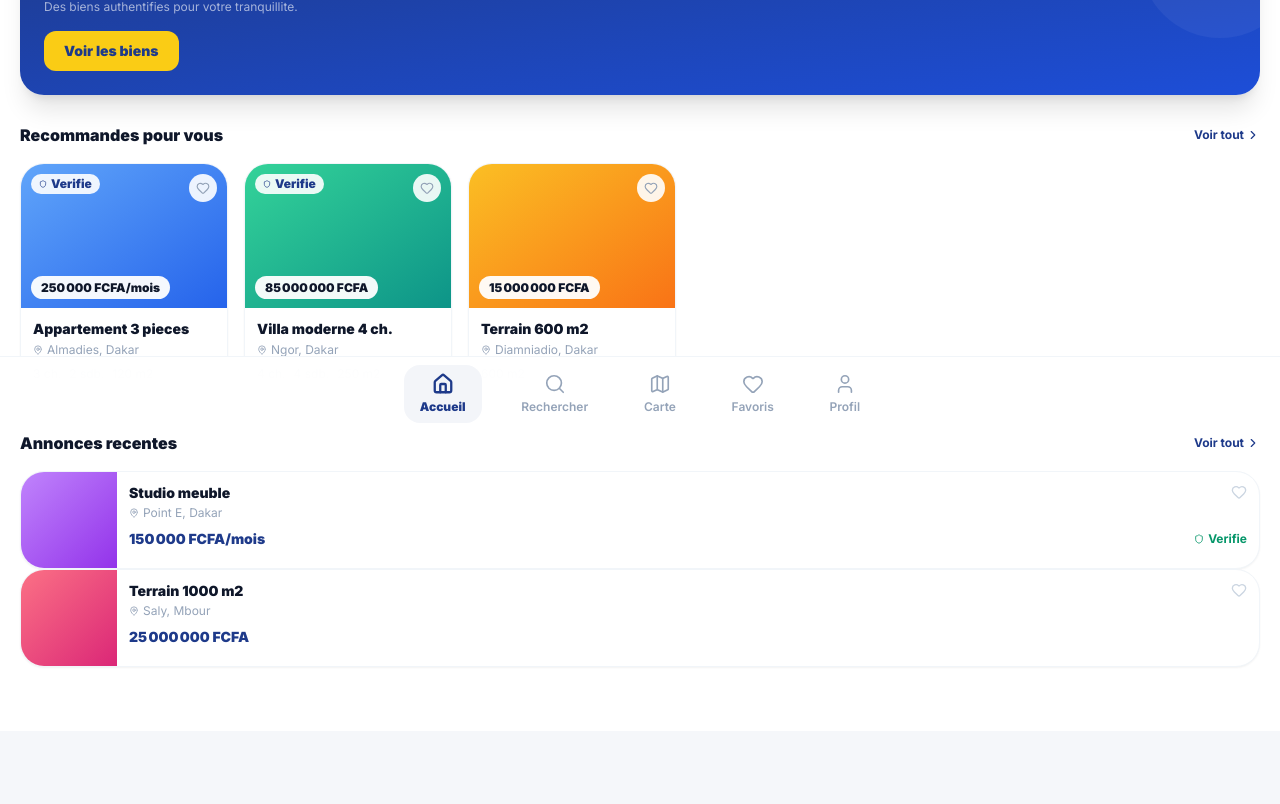
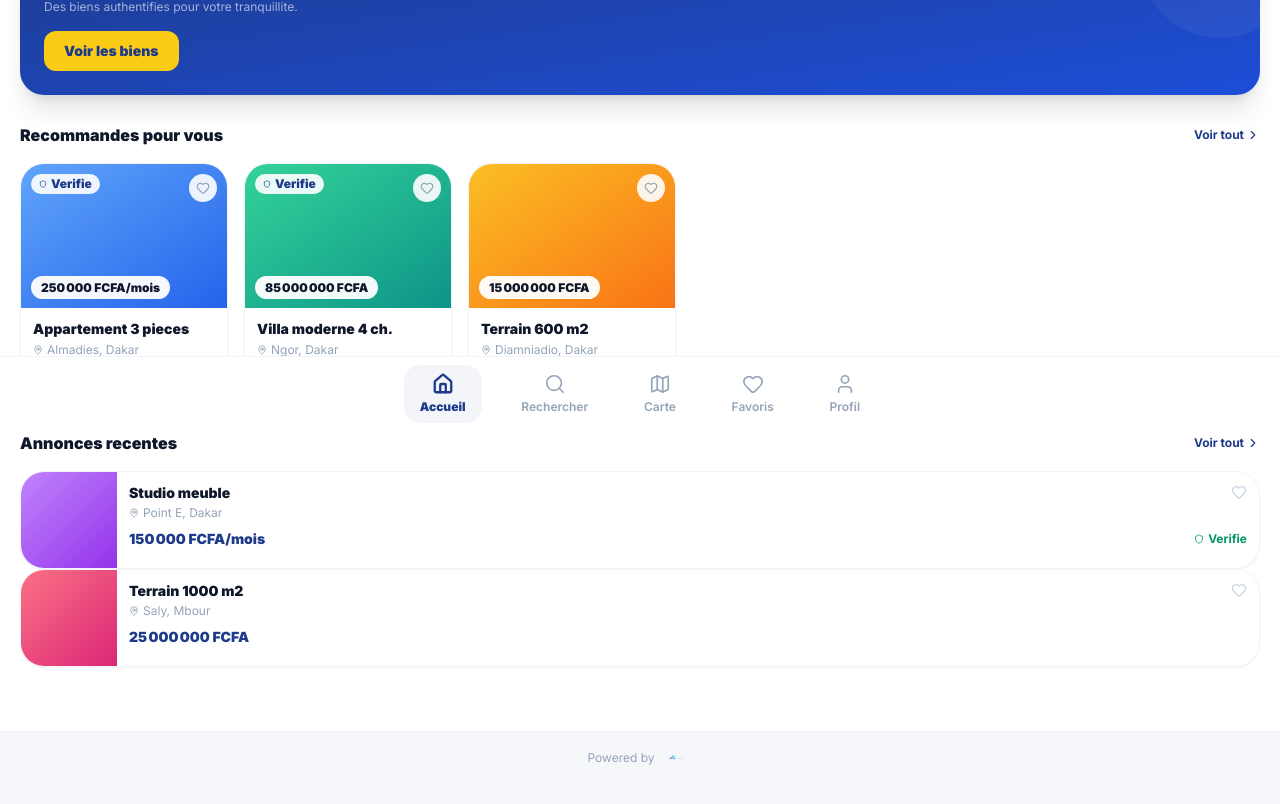
Before and after one commit to Amdyb/ImmoPro, a Next.js app: page /home in a window 1280 px wide. Shown: the part 369-1173 px from the top of the page. Built offline with nearby package versions, Linux system fonts and the light colour scheme.

Commit message:
feat: logo fixed, amdy labs footer, header logo

```diff
--- a/src/app/(main)/layout.tsx
+++ b/src/app/(main)/layout.tsx
@@ -1,4 +1,5 @@
 import BottomNav from '@/components/layout/BottomNav'
+import AmdyLabsFooter from '@/components/layout/AmdyLabsFooter'
 
 export default function MainLayout({
   children,
@@ -8,6 +9,7 @@ export default function MainLayout({
   return (
     <div className="min-h-screen pb-20">
       {children}
+      <AmdyLabsFooter />
       <BottomNav />
     </div>
   )
--- /dev/null
+++ b/src/components/layout/AmdyLabsFooter.tsx
@@ -0,0 +1,8 @@
+export default function AmdyLabsFooter() {
+  return (
+    <div className="flex items-center justify-center gap-2 py-4 border-t border-slate-100 dark:border-slate-800">
+      <span className="text-slate-400 text-xs">Powered by</span>
+      <img src="/amdy-labs.png" alt="Amdy Labs" className="h-5 w-auto opacity-70" />
+    </div>
+  )
+}
```
Also changed, not shown: public/amdy-labs.png (added), public/logo.png.
